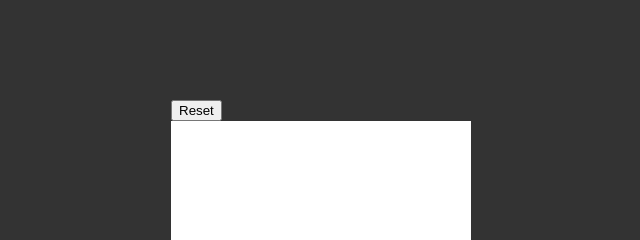
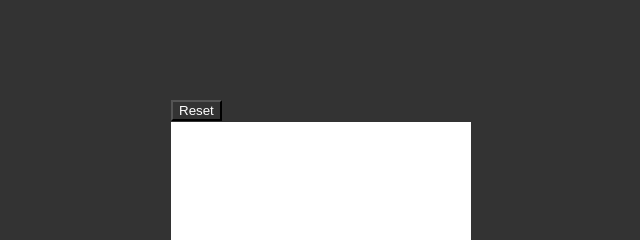
Before and after one commit to olishmollie/shnake, a plain HTML site: page index.html in a window 1280 px wide. Shown: the top 240 px of the page, 319-959 px from the left. Drawn offline with Linux system fonts and the light colour scheme.

Commit message:
Style reset button and add viewport meta tag

```diff
--- a/index.html
+++ b/index.html
@@ -2,6 +2,7 @@
 <html>
 <head>
   <title>Serpent</title>
+  <meta name="viewport" content="width=device-width">
   <link rel="stylesheet" href="style.css">
 </head>
 <body>
--- a/style.css
+++ b/style.css
@@ -24,6 +24,12 @@ canvas {
   left: 0;
 }
 
+#resetButton {
+  color: white;
+  background-color: inherit;
+  margin-bottom: 1px;
+}
+
 #highScore, #gameOver {
   position: absolute;
   right: 0;
```
